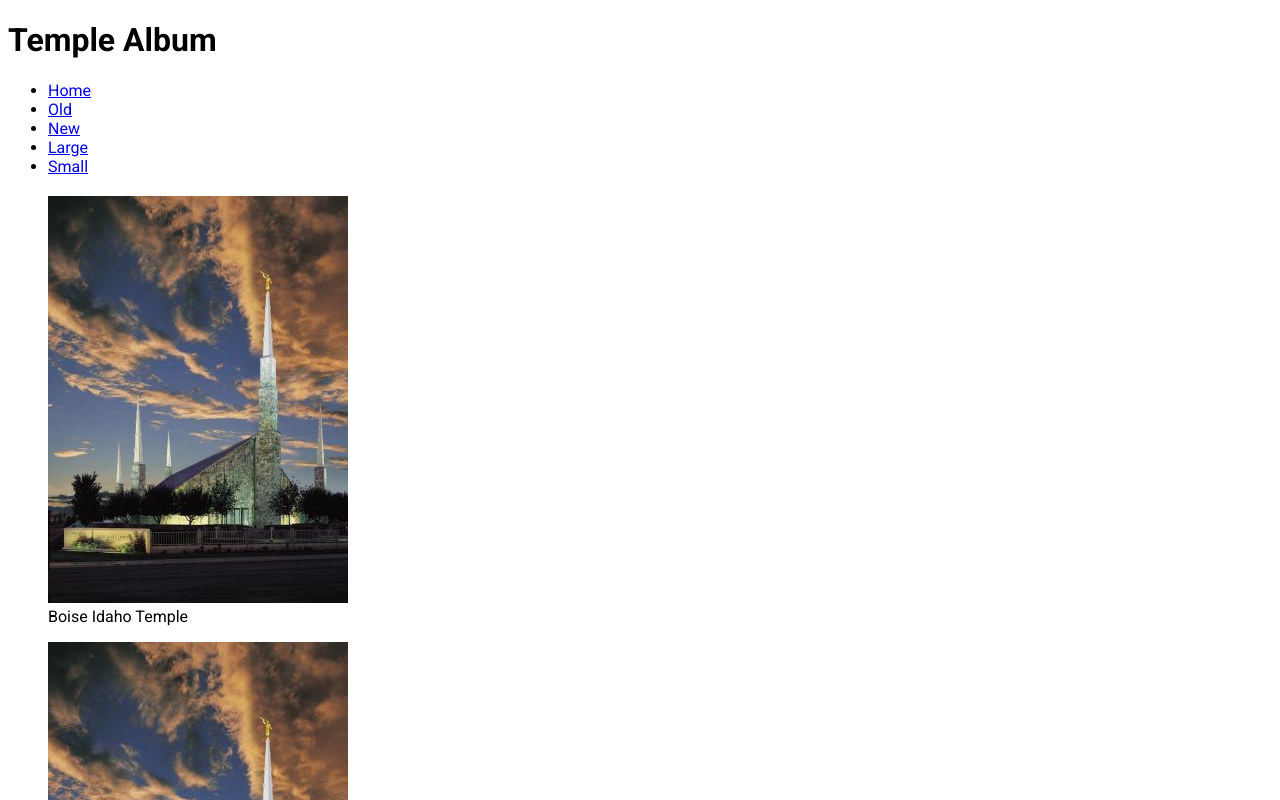
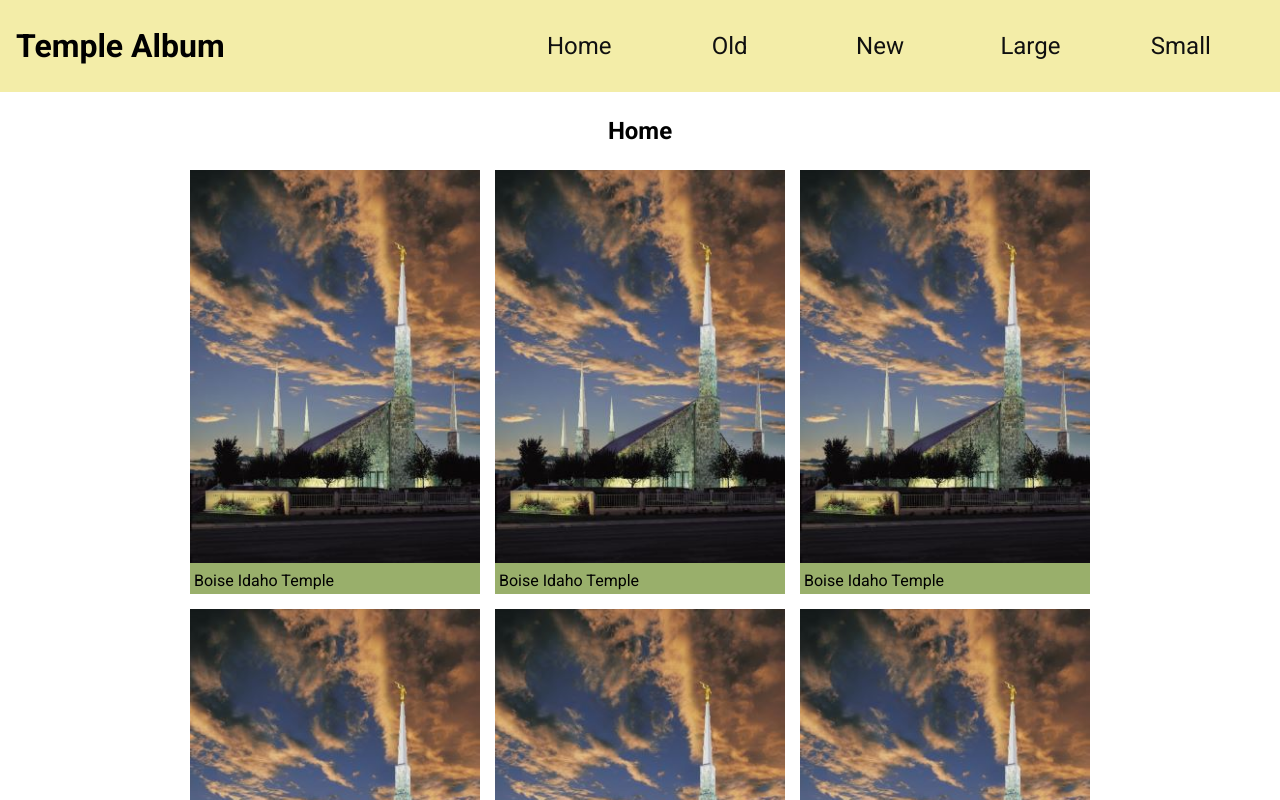
Before and after one commit to annaabbott/wdd131, a plain HTML site: page temples.html in a window 1280 px wide. Both pictures are taken after a click on the link "Home". Shown: the top 800 px of the page. Drawn offline with Linux system fonts and the light colour scheme.

Commit message:
completed style and scripts temple album

```diff
--- a/scripts/temples.js
+++ b/scripts/temples.js
@@ -0,0 +1,24 @@
+const currentDate = new Date();
+let currentYear = currentDate.getFullYear();
+
+const modified = new Date(document.lastModified);
+
+document.getElementById("currentyear").innerHTML = currentYear;
+document.getElementById("lastModified").innerHTML = modified;
+
+const verticalNav = document.querySelector(".navContainer");
+verticalNav.addEventListener("click", (e) => {
+  e.preventDefault();
+  console.log("element clicked:", e.target.id);
+  verticalNav.classList.remove("visible");
+});
+
+const hamburgerBtn = document.querySelector(".hamburger");
+hamburgerBtn.addEventListener("click", () => {
+  verticalNav.classList.add("visible");
+});
+
+const closeBtn = document.querySelector(".closeBox");
+closeBtn.addEventListener("click", () => {
+  verticalNav.classList.remove("visible");
+});
--- a/styles/temples-large.css
+++ b/styles/temples-large.css
@@ -0,0 +1,50 @@
+@media screen and (min-width: 740px) {
+  nav {
+    position: static;
+    display: block;
+    width: 60vw;
+    height: auto;
+  }
+
+  nav ul {
+    display: flex;
+  }
+
+  nav ul li {
+    font-size: 1.5rem;
+  }
+
+  li {
+    list-style-type: none;
+  }
+
+  div.closeBox,
+  div.hamburger {
+    display: none;
+  }
+
+  a:hover {
+    text-decoration: underline;
+    background-color: var(--accent-color);
+  }
+
+  .navContainer li {
+    display: block;
+    flex: 1 1 100%;
+  }
+  .navContainer a {
+    text-align: center;
+  }
+
+  .closeBox.visible::before {
+    display: none;
+  }
+
+  .mainContainer {
+    display: grid;
+    grid-template-rows: repeat(3, 1fr);
+    grid-template-columns: repeat(3, auto);
+    column-gap: 15px;
+    row-gap: 15px;
+  }
+}
--- a/styles/temples.css
+++ b/styles/temples.css
@@ -2,11 +2,110 @@
   --primary-color: #99af6b;
   --secondary-color: #e7d788;
   --accent-color: #f3eda8;
+  --text-color: #101010;
+
+  margin: 0;
+  padding: 0;
+  box-sizing: border-box;
 }
 
 body {
+  margin: 0 auto;
   font-family: "Roboto", serif;
   font-weight: 400;
   font-style: normal;
-  font-variation-settings: "wdth" 100;
 }
+
+header {
+  display: flex;
+  justify-content: space-between;
+  align-items: center;
+  width: 100%;
+  padding: 1rem;
+  position: relative;
+  background-color: var(--accent-color);
+}
+
+nav {
+  position: absolute;
+  left: 0;
+  right: 0;
+  top: 0;
+  background-color: var(--accent-color);
+  padding: 0.5rem;
+  height: 100vh;
+
+  display: none;
+}
+
+nav .hamburger,
+nav .closeBox {
+  cursor: pointer;
+}
+
+nav.visible {
+  display: block;
+}
+
+div.closeBox {
+  font-size: 3rem;
+  position: absolute;
+  top: 0;
+  right: 1.3rem;
+  display: block;
+}
+
+li {
+  list-style-type: none;
+  padding: 0.5rem;
+  font-size: 2rem;
+}
+
+a {
+  display: block;
+  text-align: center;
+  text-decoration: none;
+  color: var(--text-color);
+}
+
+a:hover {
+  background-color: var(--secondary-color);
+}
+
+main {
+  max-width: 900px;
+  margin: 0 auto;
+}
+
+main h2 {
+  padding: 25px;
+  width: 100%;
+  text-align: center;
+}
+
+.mainContainer {
+  display: grid;
+  grid-template-columns: 1fr;
+  grid-template-rows: auto;
+  row-gap: 15px;
+  place-items: center;
+}
+
+figure {
+  background-color: var(--primary-color);
+}
+
+figcaption {
+  background-color: var(--primary-color);
+  padding: 0.25rem;
+}
+
+img {
+  max-width: 100%;
+  width: auto;
+}
+
+footer {
+  text-align: center;
+  background-color: var(--accent-color);
+}
--- a/temples.html
+++ b/temples.html
@@ -20,54 +20,64 @@
   <body>
     <header>
       <h1>Temple Album</h1>
-      <nav>
+      <nav class="navContainer">
         <ul>
-          <li><a href="#">Home</a></li>
-          <li><a href="#">Old</a></li>
-          <li><a href="#">New</a></li>
-          <li><a href="#">Large</a></li>
-          <li><a href="#">Small</a></li>
+          <li><a href="#" id="menu-home">Home</a></li>
+          <li><a href="#" id="menu-old">Old</a></li>
+          <li><a href="#" id="menu-new">New</a></li>
+          <li><a href="#" id="menu-large">Large</a></li>
+          <li><a href="#" id="menu-small">Small</a></li>
         </ul>
+        <div class="closeBox">
+          <a href="#"> &times;</a>
+        </div>
       </nav>
+      <div class="hamburger">
+        <a href="#">
+          <img src="images/bars-solid.svg" width="32" height="32" />
+        </a>
+      </div>
     </header>
     <main>
-      <h2></h2>
+      <h2>Home</h2>
+      <div class="mainContainer">
         <figure>
-        <img src="images/boise_temple_lds.jpg" alt="Boise Idaho temple" />
+          <img src="images/boise_temple_lds.jpg" alt="Boise Idaho temple">
           <figcaption>Boise Idaho Temple</figcaption>
         </figure>
         <figure>
-        <img src="images/boise_temple_lds.jpg" alt="Boise Idaho temple" />
+          <img src="images/boise_temple_lds.jpg" alt="Boise Idaho temple">
           <figcaption>Boise Idaho Temple</figcaption>
         </figure>
         <figure>
-        <img src="images/boise_temple_lds.jpg" alt="Boise Idaho temple" />
+          <img src="images/boise_temple_lds.jpg" alt="Boise Idaho temple">
           <figcaption>Boise Idaho Temple</figcaption>
         </figure>
         <figure>
-        <img src="images/boise_temple_lds.jpg" alt="Boise Idaho temple" />
+          <img src="images/boise_temple_lds.jpg" alt="Boise Idaho temple">
           <figcaption>Boise Idaho Temple</figcaption>
         </figure>
         <figure>
-        <img src="images/boise_temple_lds.jpg" alt="Boise Idaho temple" />
+          <img src="images/boise_temple_lds.jpg" alt="Boise Idaho temple">
           <figcaption>Boise Idaho Temple</figcaption>
         </figure>
         <figure>
-        <img src="images/boise_temple_lds.jpg" alt="Boise Idaho temple" />
+          <img src="images/boise_temple_lds.jpg" alt="Boise Idaho temple">
           <figcaption>Boise Idaho Temple</figcaption>
         </figure>
         <figure>
-        <img src="images/boise_temple_lds.jpg" alt="Boise Idaho temple" />
+          <img src="images/boise_temple_lds.jpg" alt="Boise Idaho temple">
           <figcaption>Boise Idaho Temple</figcaption>
         </figure>
         <figure>
-        <img src="images/boise_temple_lds.jpg" alt="Boise Idaho temple" />
+          <img src="images/boise_temple_lds.jpg" alt="Boise Idaho temple">
           <figcaption>Boise Idaho Temple</figcaption>
         </figure>
         <figure>
-        <img src="images/boise_temple_lds.jpg" alt="Boise Idaho temple" />
+          <img src="images/boise_temple_lds.jpg" alt="Boise Idaho temple">
           <figcaption>Boise Idaho Temple</figcaption>
         </figure>
+      </div>
     </main>
     <footer>
       <p>&copy; <span id="currentyear"> </span> Anna Abbott | Texas, USA</p>
```
Also changed, not shown: images/bars-solid.svg (added). Lines whose indentation alone changed are shown as unchanged.
